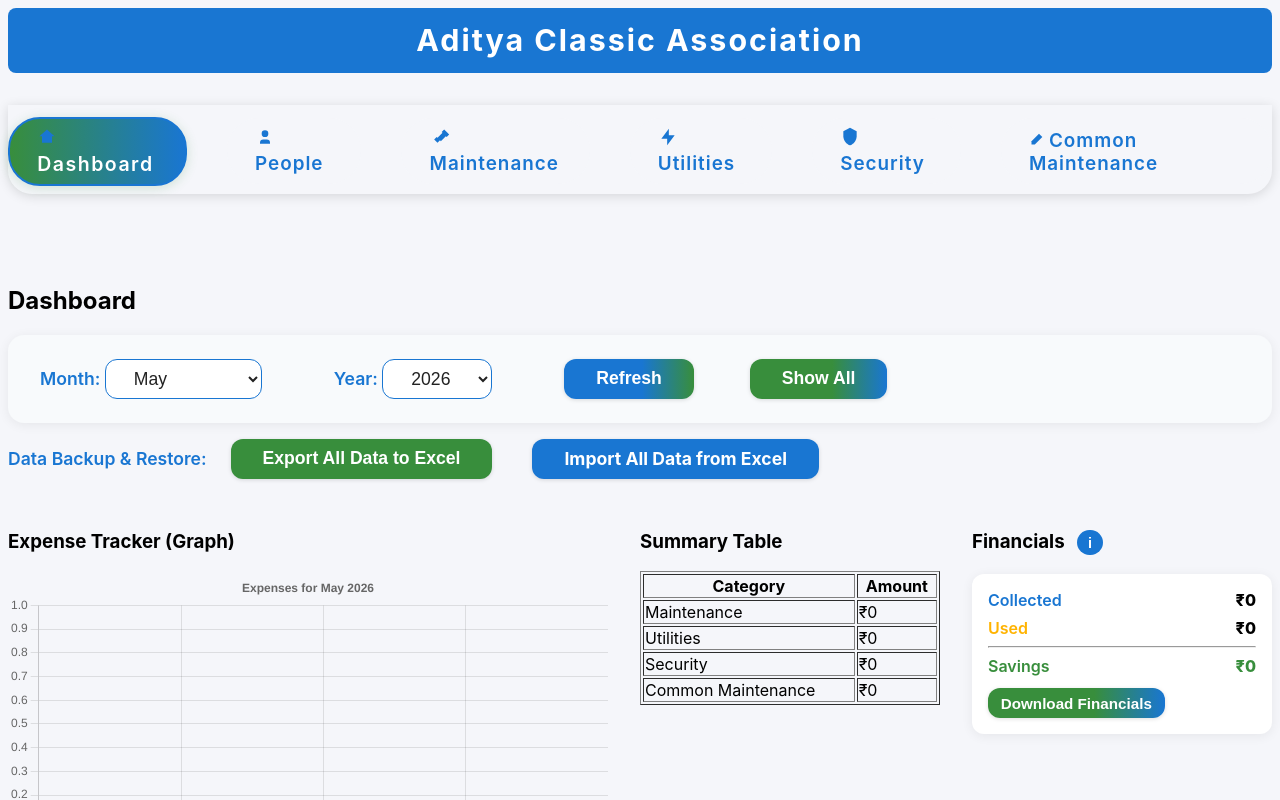
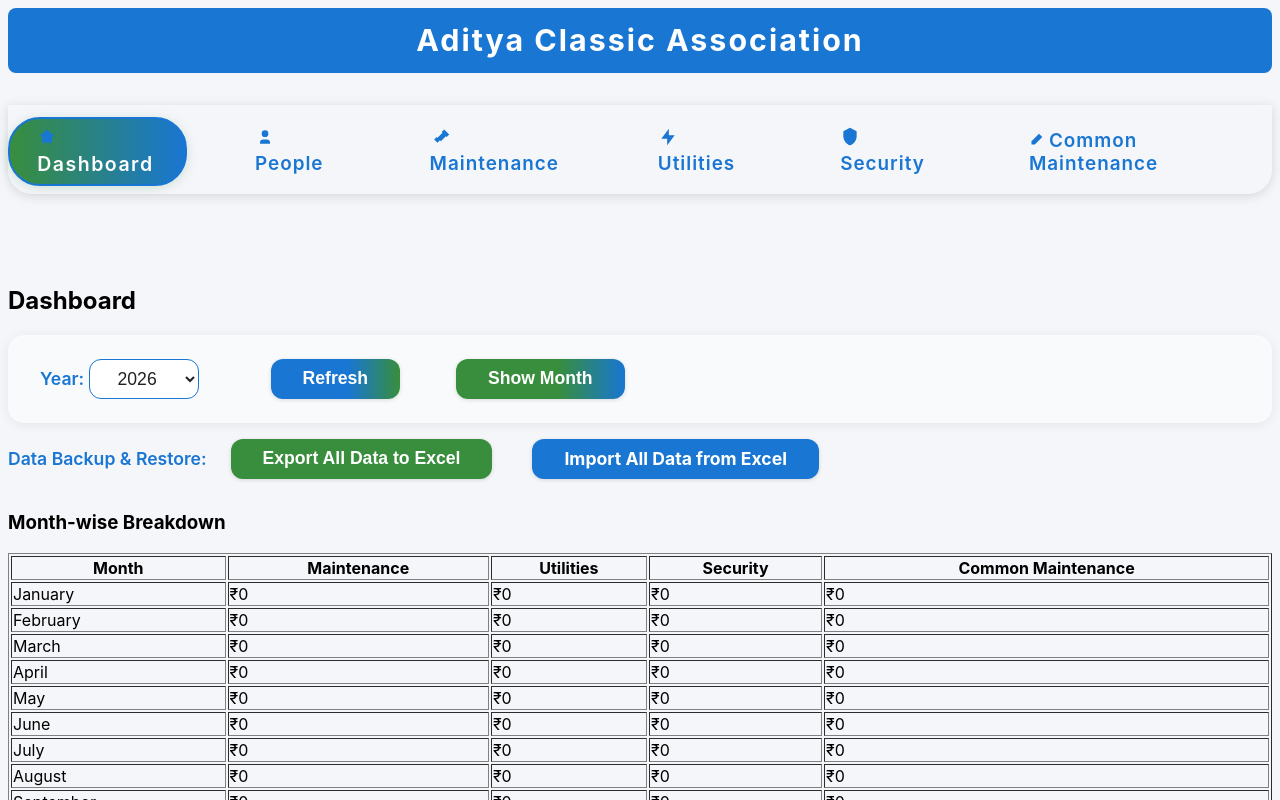
Before and after one commit to Ashwinr1990/Aditya_Classic, an Angular app: page / in a window 1280 px wide. Shown: the top 800 px of the page. Built offline with nearby package versions, Linux system fonts and the light colour scheme.

Commit message:
show all data in dashboard

```diff
--- a/angular.json
+++ b/angular.json
@@ -88,5 +88,8 @@
         }
       }
     }
+  },
+  "cli": {
+    "analytics": "825e56f6-c393-4182-b2f2-6d018ff09569"
   }
 }
--- a/src/app/dashboard/overview/overview.html
+++ b/src/app/dashboard/overview/overview.html
@@ -56,7 +56,7 @@
 </style>
 
 <div class="selector-card acmt-card" style="animation: fadeInDown 0.7s cubic-bezier(.4,2,.6,1);">
-	<label class="selector-label">
+	<label class="selector-label" *ngIf="!showAll">
 		Month:
 		<select class="selector-select" [(ngModel)]="selectedMonth" (change)="onSelectionChange()">
 			<option *ngFor="let m of months; let i = index" [ngValue]="i">{{ m }}</option>
--- a/src/app/dashboard/overview/overview.ts
+++ b/src/app/dashboard/overview/overview.ts
@@ -14,7 +14,7 @@ import { ToastService } from '../../services/toast.service';
   styleUrl: './overview.scss',
 })
 export class Overview implements AfterViewInit {
-  showAll = false;
+  showAll = true;
   toggleShowAll() {
     this.showAll = !this.showAll;
     this.loadData();
```
